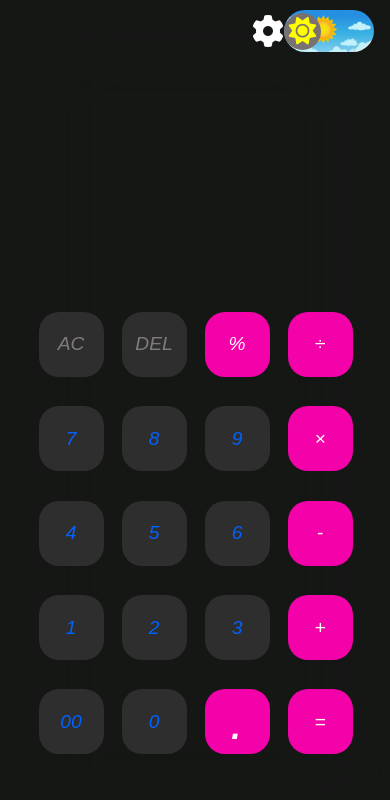
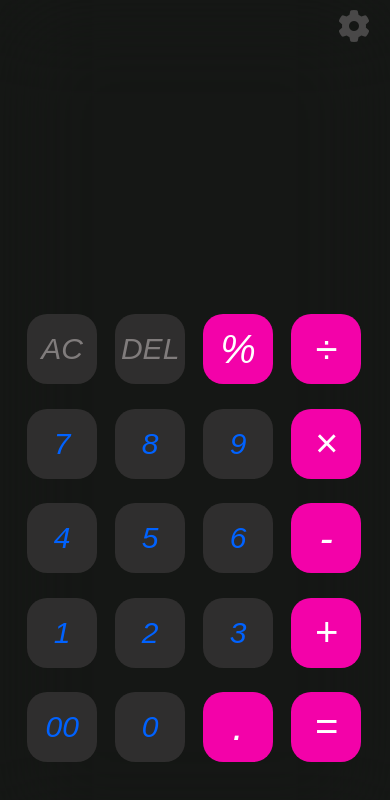
Before and after one commit to software-devoper/Calculator, a plain HTML site: page index.html in a window 390 px wide. Drawn offline with Linux system fonts and the light colour scheme.

Commit message:
Update style.css

```diff
--- a/style.css
+++ b/style.css
@@ -30,7 +30,6 @@ body {
     justify-content: right;
     align-items: center;
     font-size: 70px;
-    overflow: hidden;
     background: rgb(47, 46, 46);
     animation: ch 3s linear infinite;
     border-radius: 5px;
@@ -112,9 +111,8 @@ button {
 
     .buttons {
         height: 55%;
-        width: 90%;
-        margin-left: 15px;
-        margin-top: 60px;
+        width: 97%;
+        margin-left: 0px;
         display: flex;
         justify-content: center;
         align-items: center;
@@ -127,13 +125,16 @@ button {
     }
 
     button {
-        height: 65px;
-        width: 65px;
+        height: 70px;
+        width: 70px;
+        font-size: 30px;
+    }
 }
 
 #ma {
     background: #f302a9;
     color: white;
+    font-size: 40px;
     transition: all 1s;
 }
 
@@ -142,11 +143,13 @@ button {
     background: #2f2e2e;
     transition: all 1s;
 }
-    #ov{
+
+#ov {
     color: rgb(128 124 124);
     background: #2f2e2e;
     transition: all 1s;
 }
+
 #gr {
     color: gray;
     transition: all 1s;
@@ -157,9 +160,9 @@ button {
     width: 100%;
     display: flex;
     justify-content: right;
-        align-items: center;
+    align-items: end;
     margin-top: 10px;
-
+    flex-direction: column;
 }
 
 .toggle {
@@ -171,17 +174,20 @@ button {
     margin-right: 16px;
     display: flex;
     align-items: center;
-        /* transition: transform 0.5s ease-in-out; Smooth transition */
+    display: none;
     transition: all 1s;
 }
-    .fa-sun{
+
+.fa-sun {
     color: yellow;
     font-size: 172%;
 }
-    .fa-moon{
+
+.fa-moon {
     color: rgb(0, 157, 255);
     font-size: 172%;
 }
+
 .circle {
     height: 37px;
     width: 37px;
@@ -192,7 +198,39 @@ button {
     align-items: center;
     transition: all 1s;
 }
-    .d{
+
+.d {
     margin-left: 10%;
 }
+
+#se {
+    margin-right: 20px;
+    color: rgb(73, 72, 72);
+    margin-bottom: 5px;
+    transition: all 1s;
 }
+#dis{
+    overflow-x: auto;
+    overflow-y: hidden;
+    white-space: nowrap;
+    text-align: right;
+    display: block;
+    scrollbar-width: thin;
+    scrollbar-color: #888 #f1f1f1;
+    margin-top: 70px;
+    scrollbar-width: none;
+}
+
+#display::-webkit-scrollbar {
+    height: 5px;
+    display: none;
+}
+
+#display::-webkit-scrollbar-thumb {
+    background: #888;
+    border-radius: 5px;
+}
+
+#display::-webkit-scrollbar-track {
+    background: #f1f1f1;
+}
```
Lines whose indentation alone changed are shown as unchanged.
